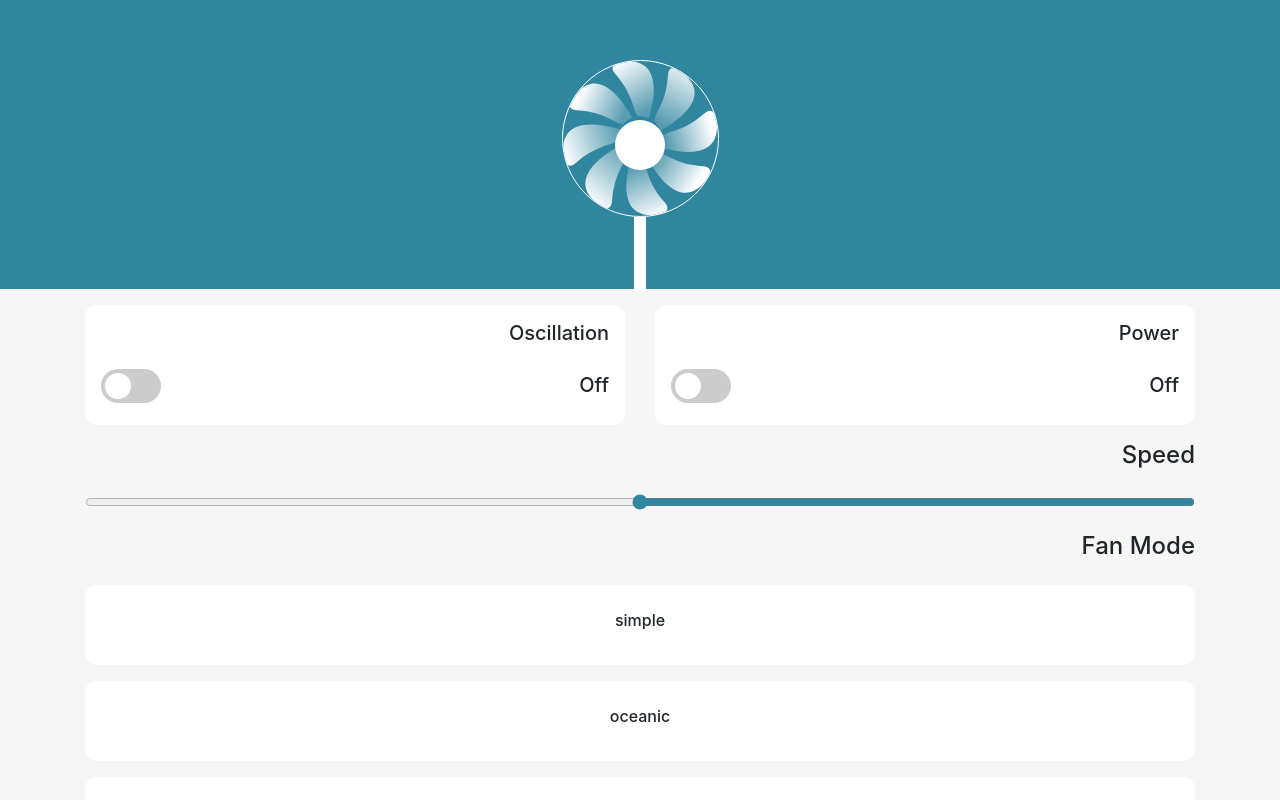
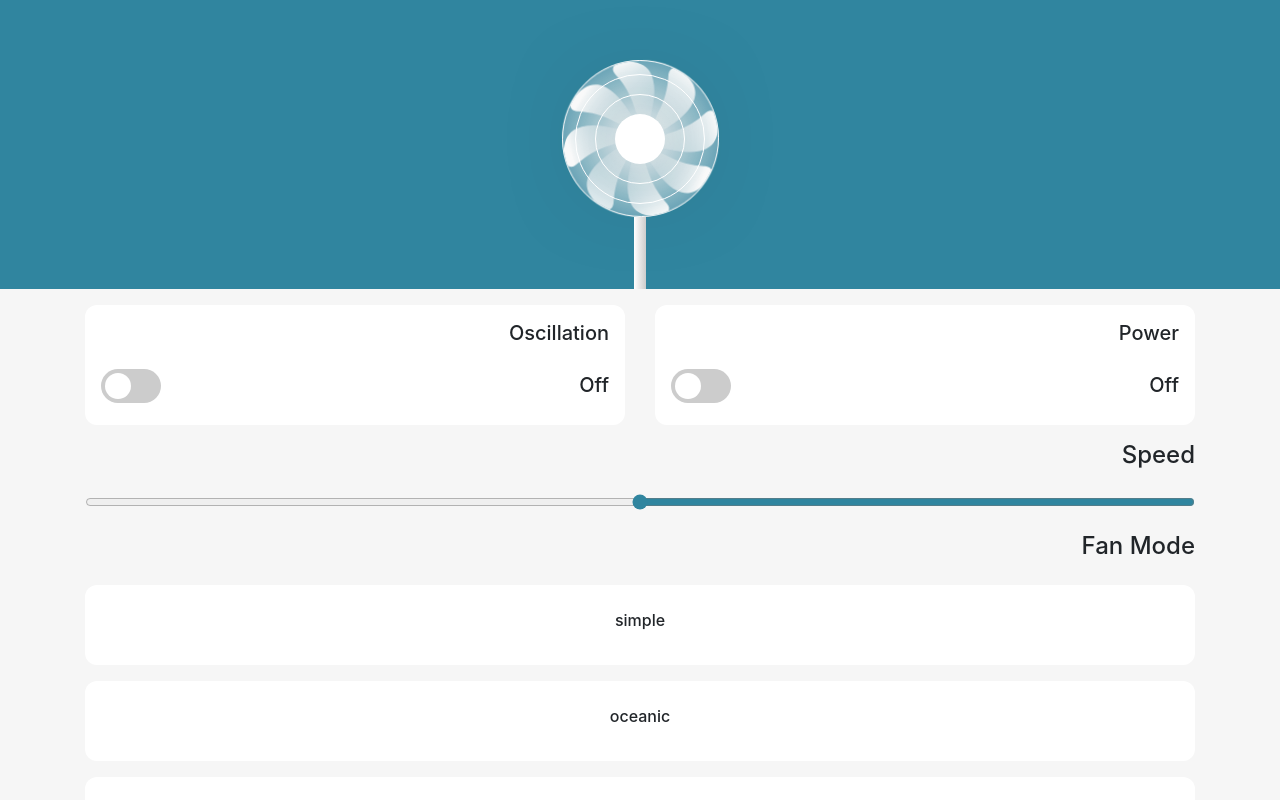
Before and after one commit to dnj/developer-recruitment, a Vue app in the folder challenges/4/YOUR-CODE-GOES-HERE/behkha/: page / in a window 1280 px wide. Shown: the top 800 px of the page. Built offline with nearby package versions, Linux system fonts and the light colour scheme.

Commit message:
add rotation y animation

```diff
--- a/challenges/4/YOUR-CODE-GOES-HERE/behkha/src/components/Fan.vue
+++ b/challenges/4/YOUR-CODE-GOES-HERE/behkha/src/components/Fan.vue
@@ -1,6 +1,6 @@
 <template>
   <div id="container" class="d-flex flex-column justify-content-center align-items-center">
-    <div class="fan">
+    <div class="fan fan-rotation-y">
       <img
       src="@/assets/blades.svg"
       alt="blades"
@@ -8,8 +8,10 @@
       :class="getRotation"
       />
     </div>
-    <div class="fan-center"></div>
+    <div class="fan-center fan-rotation-y"></div>
     <div class="fan-stand"></div>
+    <div class="fan-border__inner-1 fan-rotation-y"></div>
+    <div class="fan-border__inner-2 fan-rotation-y"></div>
   </div>
 </template>
 
@@ -51,14 +53,34 @@ export default defineComponent({
 
 .fan {
 
-  display: flex;
-  flex-direction: column;
-  z-index: 3 !important;
   margin-bottom: 12px;
+  background: radial-gradient(circle, rgba(255,255,255,1) 1%, rgba(255,255,255,0) 100%);
+  border-radius: 50%;
+  // box-shadow: 0px 0px 50px 0px rgba(0,0,0,0.5);
 
   &-border {
     border: 1.5px solid white;
     border-radius: 50%;
+
+    &__inner-1 {
+      width: 90px;
+      height: 90px;
+      background-color: transparent;
+      border: 1.5px solid white;
+      border-radius: 50%;
+      position: absolute;
+      margin-bottom: 12px;
+    }
+
+    &__inner-2 {
+      width: 130px;
+      height: 130px;
+      background-color: transparent;
+      border: 1.5px solid white;
+      border-radius: 50%;
+      position: absolute;
+      margin-bottom: 12px;
+    }
   }
 
   &-center {
@@ -67,20 +89,25 @@ export default defineComponent({
     border-radius: 50%;
     background-color: white;
     position: absolute;
+    margin-bottom: 12px;
+    box-shadow: 0px 0px 100px 0px rgba(0,0,0,0.5);
   }
 
   &-stand {
     width: 12px;
     height: 25%;
-    background-color: white;
+    background: linear-gradient(90deg, rgba(255,255,255,1) 0%, rgba(204,204,204,1) 100%);
     position: absolute;
     bottom: 0;
-    z-index: 2 !important;
+  }
+
+  &-rotation-y {
+    animation: rotation-y 5s infinite linear;
   }
 
   &-rotation {
     animation-name: rotation;
-    animation-duration: 1s;
+    animation-duration: 2s;
     animation-iteration-count: infinite;
 
     &__simple {
@@ -109,4 +136,27 @@ export default defineComponent({
     transform: rotate(359deg);
   }
 }
+
+@keyframes rotation-y {
+  0% {
+    transform: rotateY(0deg);
+  }
+
+  25% {
+    transform: rotateY(45deg);
+  }
+
+  50% {
+    transform: rotateY(0deg);
+  }
+
+  75% {
+    transform: rotateY(-45deg);
+  }
+
+  100% {
+    transform: rotateY(0deg);
+  }
+
+}
 </style>
```
